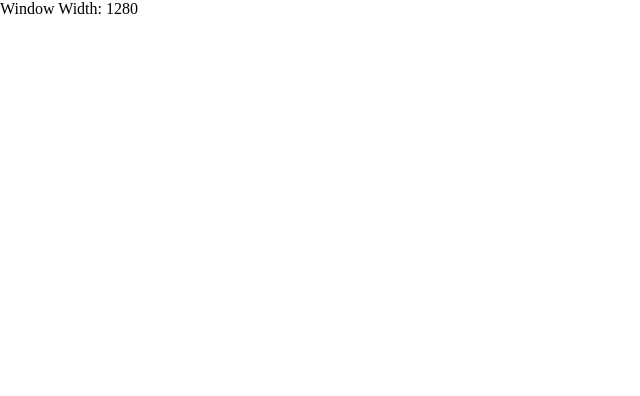
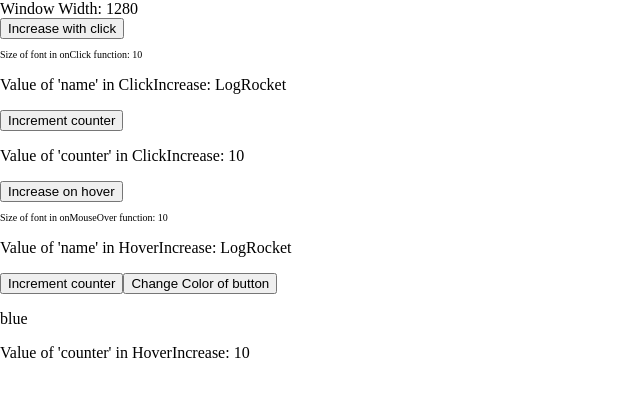
Before and after one commit to Asikni/snackbar-others, a React (Create React App) app: page / in a window 1280 px wide. Before the commit this address had no page. Shown: the top 396 px of the page, without its empty margins (0-640 px from the left). Built offline with nearby package versions, Linux system fonts and the light colour scheme.

Commit message:
code updated

```diff
--- a/src/App.jsx
+++ b/src/App.jsx
@@ -7,6 +7,8 @@ import Option2 from "./pages/Option2";
 import BookList from "./pages/BookList";
 import Book from "./pages/Book";
 import WindowSizeList from "./Hooks/useEffect";
+import ClickIncrease from "./components/ClickIncrease";
+import HoverIncrease from "./components/HoverIncrease";
 
 function App() {
   return (
@@ -24,6 +26,8 @@ function App() {
           </ul>
         </nav> */}
         <WindowSizeList />
+        <ClickIncrease />
+        <HoverIncrease />
         <Routes>
           <Route path="/Home" element={<Home />} />
           <Route path="/books" element={<BookList />} />
--- /dev/null
+++ b/src/components/ClickIncrease.jsx
@@ -0,0 +1,18 @@
+import { useEffect, useState } from "react";
+import withCounter from "./withCounter";
+function ClickIncrease(props) {
+  const { counter, incrementCounter } = props;
+  const [fontSize, setFontSize] = useState(10);
+  return (
+    <div>
+      <button onClick={() => setFontSize((size) => size + 1)}>
+        Increase with click
+      </button>
+      <p style={{ fontSize }}>Size of font in onClick function: {fontSize}</p>
+      <p>Value of 'name' in ClickIncrease: {props.name}</p>
+      <button onClick={() => incrementCounter()}>Increment counter</button>
+      <p> Value of 'counter' in ClickIncrease: {counter}</p>
+    </div>
+  );
+}
+export default withCounter(ClickIncrease, 3);
--- /dev/null
+++ b/src/components/HoverIncrease.jsx
@@ -0,0 +1,23 @@
+import { useState } from "react";
+import withCounter from "./withCounter";
+function HoverIncrease(props) {
+  const [fontSize, setFontSize] = useState(10);
+  const { counter, incrementCounter } = props; //extracts the values of counter and incrementCounter from the props object.
+  const { color, changeColor } = props; //see the bracket difference
+  return (
+    <div>
+      <button onMouseOver={() => setFontSize((size) => size + 1)}>
+        Increase on hover
+      </button>
+      <p style={{ fontSize }}>
+        Size of font in onMouseOver function: {fontSize}
+      </p>
+      <p> Value of 'name' in HoverIncrease: {props.name}</p>
+      <button onClick={() => incrementCounter()}>Increment counter</button>
+      <button onClick={() => changeColor()}>Change Color of button</button>
+      <p > {color} </p>
+      <p> Value of 'counter' in HoverIncrease: {counter}</p>
+    </div>
+  );
+}
+export default withCounter(HoverIncrease, 10, "green");
--- /dev/null
+++ b/src/components/withCounter.jsx
@@ -0,0 +1,22 @@
+import React from "react";
+import { useState } from "react";
+const UpdatedComponent = (OriginalComponent, increaseCount, newColor) => {  //original component gets here gets either hoverincrease or click inc component
+  function NewComponent(props) { //original component is referred to as wrapped component
+    const [counter, setCounter] = useState(10);
+    const [color , setColor] = useState("blue")
+    const changeColor = () => {
+        setColor(newColor)
+    }
+    return (
+      <OriginalComponent
+        name="LogRocket"
+        counter={counter}
+        incrementCounter={() => setCounter((size) => size + increaseCount)}
+        color ={color}
+        changeColor = {changeColor}
+      />
+    );
+  }
+  return NewComponent;
+};
+export default UpdatedComponent;
```
